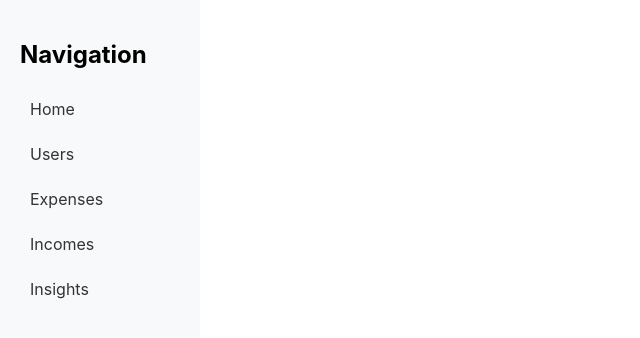
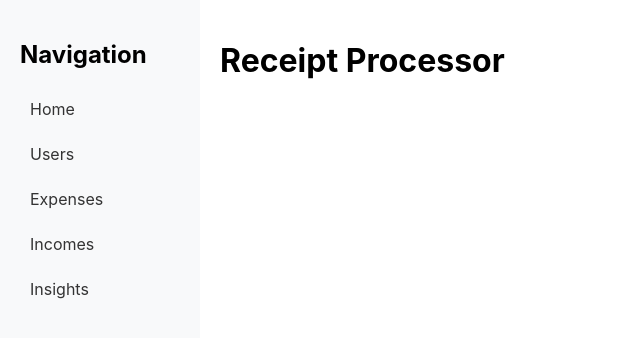
Before and after one commit to JCReed26/ABET, a React (Create React App) app in the folder frontend/: page /receipt-processor in a window 1280 px wide. Shown: the top 338 px of the page, without its empty margins (0-640 px from the left). Built offline with nearby package versions, Linux system fonts and the light colour scheme.

Commit message:
added section of categorization

```diff
--- a/frontend/src/App.js
+++ b/frontend/src/App.js
@@ -11,6 +11,7 @@ import Users from "./views/users.js";
 import Expenses from "./views/expense.js"; //this one
 import Incomes from "./views/income.js"; //this one
 import Insights from "./views/insights.js";
+import ReceiptProcessor from "./views/receipt-processor.js";
 
 function App() {
 
@@ -33,6 +34,7 @@ function App() {
           <Route path="/expenses" element={<Expenses />} />
           <Route path="/incomes" element={<Incomes />} />
           <Route path="/insights" element={<Insights />} />
+          <Route path="/receipt-processor" element={<ReceiptProcessor />} />
         </Routes>
       </div>
     </Router>
--- /dev/null
+++ b/frontend/src/views/receipt-processor.js
@@ -0,0 +1,11 @@
+import React from 'react';
+
+function ReceiptProcessor() {
+    return (
+        <div>
+            <h1>Receipt Processor</h1>
+        </div>
+    );
+}
+
+export default ReceiptProcessor;
```
